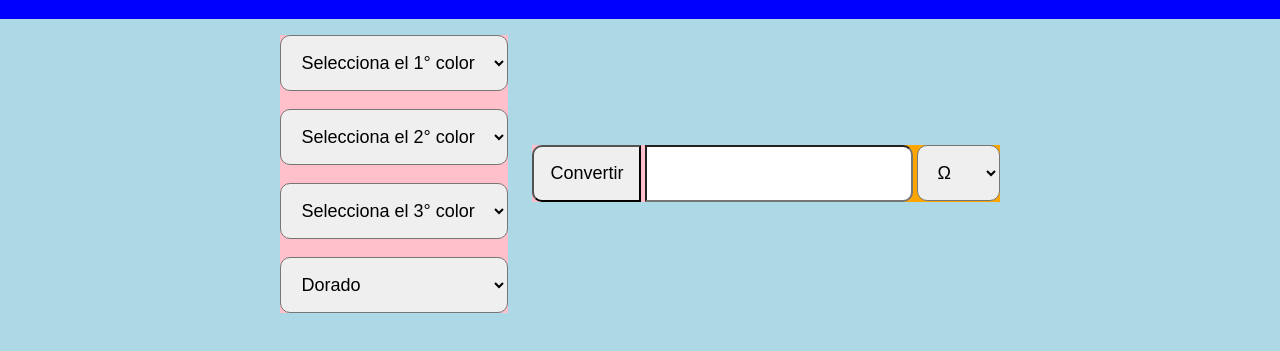
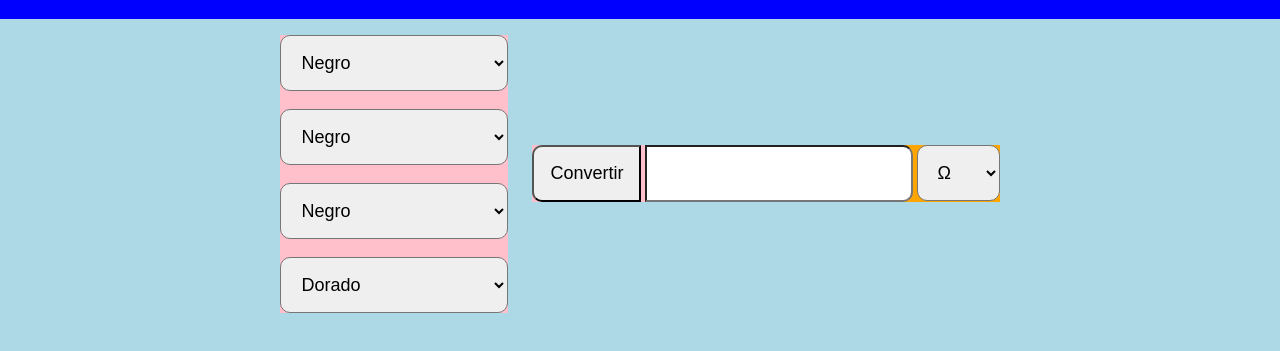
Before and after one commit to Pat-Asiste/Ohm-Calculator-Project, a plain HTML site: page index.html in a window 1280 px wide. Shown: the part 59-410 px from the top of the page. Drawn offline with Linux system fonts and the light colour scheme.

```diff
--- a/index.html
+++ b/index.html
@@ -17,7 +17,7 @@
     <div class="calculadora">
         <div class="entrada">
             <select id="color1">
-                <option>Selecciona el 1° color</option>
+                <option disabled>Selecciona el 1° color</option>
                 <option value="0">Negro</option>
                 <option value="1">Marrón</option>
                 <option value="2">Rojo</option>
@@ -31,7 +31,7 @@
             </select>
             <br><br>
             <select id="color2">
-                <option>Selecciona el 2° color</option>
+                <option disabled>Selecciona el 2° color</option>
                 <option value="0">Negro</option>
                 <option value="1">Marrón</option>
                 <option value="2">Rojo</option>
@@ -45,7 +45,7 @@
             </select>
             <br><br>
             <select id="color3">
-                <option>Selecciona el 3° color</option>
+                <option disabled>Selecciona el 3° color</option>
                 <option value="1">Negro</option>
                 <option value="10">Marrón</option>
                 <option value="100">Rojo</option>
@@ -59,7 +59,7 @@
             </select>
             <br><br>
             <select id="color4">
-                <option>Selecciona el 4° color</option>
+                <option disabled>Selecciona el 4° color</option>
                 <option value="± 5%" selected>Dorado</option>
                 <option value="± 10%">Plateado</option>
             </select>
```
